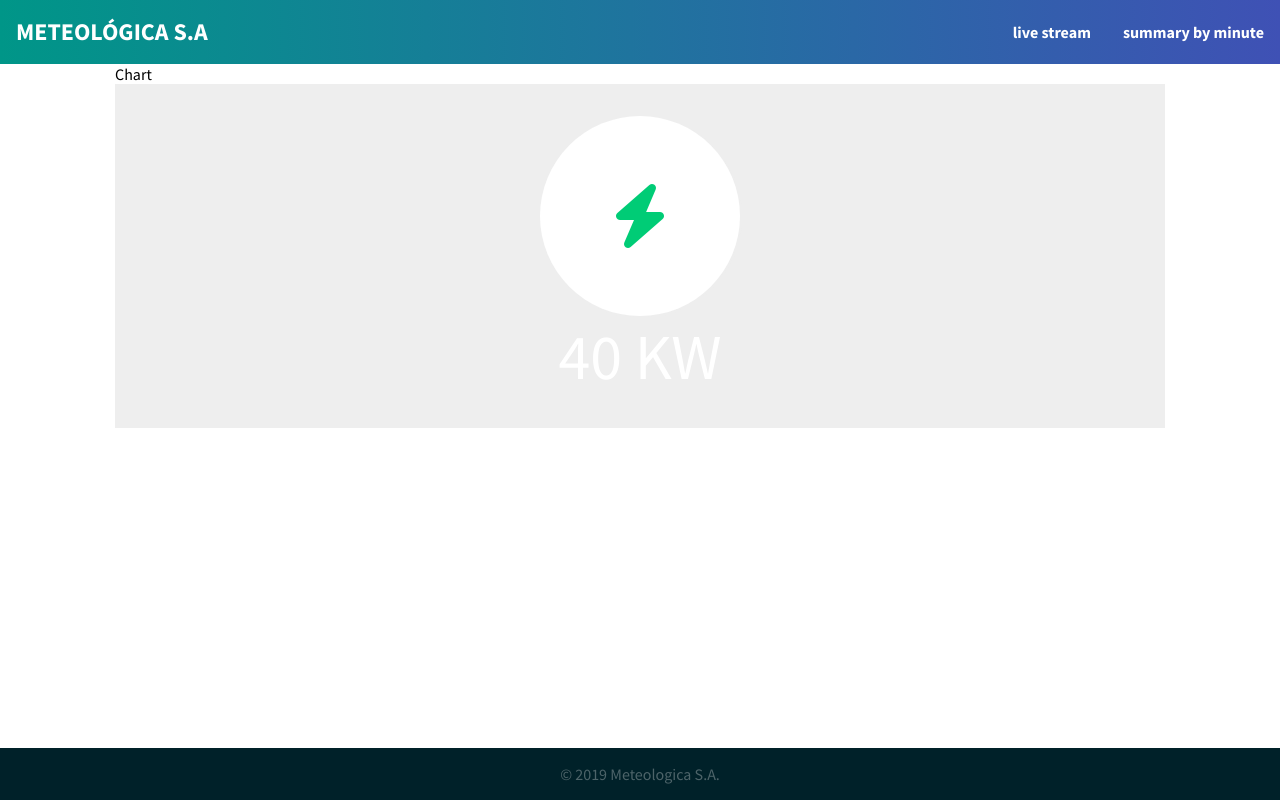
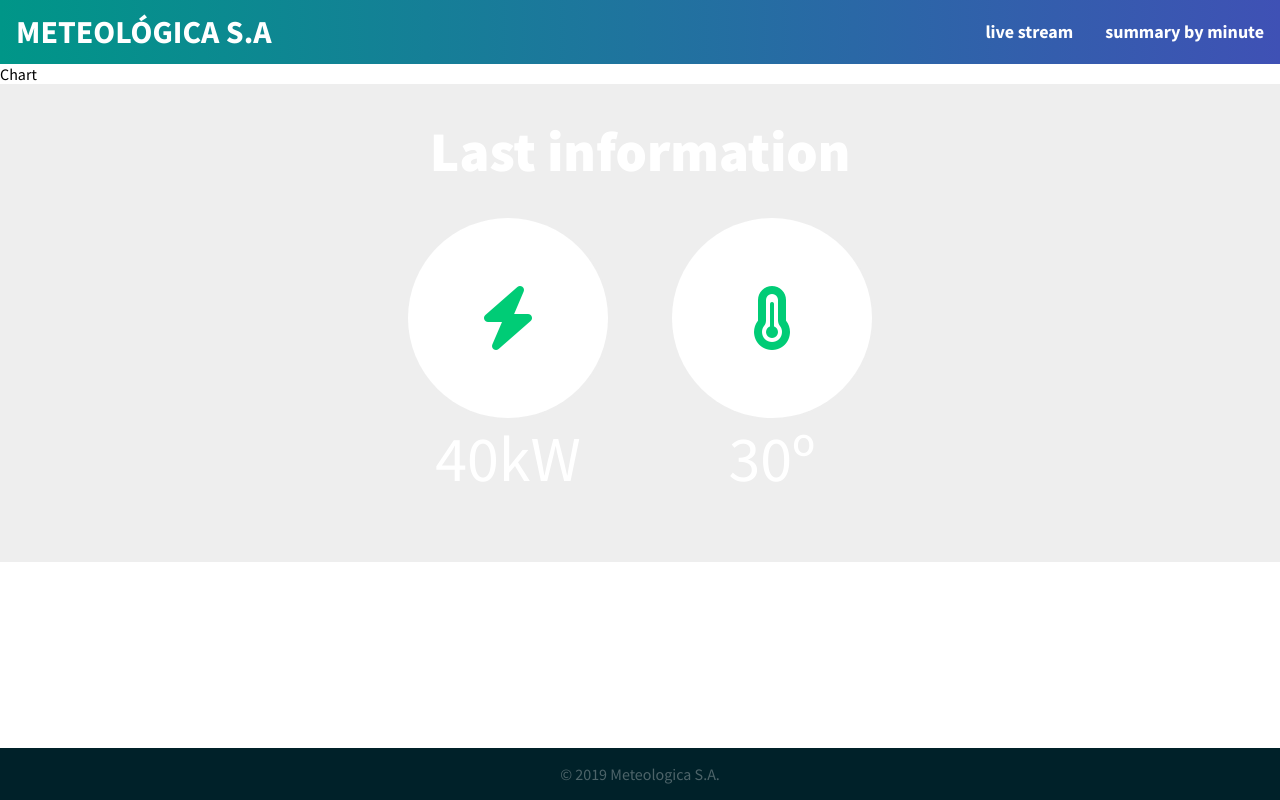
Before and after one commit to PozaTR/prueba_meteologica, a React (Create React App) app: page /#/ in a window 1280 px wide. Built offline with nearby package versions, Linux system fonts and the light colour scheme.

Commit message:
use children to show icons amd add styles

```diff
--- a/src/App.js
+++ b/src/App.js
@@ -24,7 +24,7 @@ class App extends React.Component {
          </nav>
        </header>
        <main className="main">
-         <div className="wrapper">
+         <div>
             <Switch>
               <Route exact path='/' render={RouterProps => (
                 <LiveInfo />
--- a/src/components/LastInfo.js
+++ b/src/components/LastInfo.js
@@ -3,17 +3,21 @@ import PropTypes from 'prop-types';
 import '../styles/components/lastInfo.scss';
 
 const LastInfo = (props) => {
+  const { children, text } = props;
 
   return(
     <div className="lastInfo">
-      <div className="lastInfo__container">
-        <div className="lastInfo__icon">
-          <i className="fas fa-bolt"></i>
-        </div>
-        <p className="lastInfo__information">40 KW</p>
+      <div className="lastInfo__icon">
+        {children}
       </div>
+      <p className="lastInfo__information">{text}</p>
     </div>
   )
 }
 
+LastInfo.propTypes = {
+  children: PropTypes.object.isRequired,
+  text: PropTypes.string.isRequired
+}
+
 export default LastInfo;
--- a/src/components/LiveInfo.js
+++ b/src/components/LiveInfo.js
@@ -9,7 +9,17 @@ const LiveInfo = (props) => {
   return(
       <div>
         <ChartInfo />
-        <LastInfo />
+        <div className="lastInfo__wrap">
+          <h2 className="lastInfo__title">Last information</h2>
+          <div className="lastInfo__container">
+            <LastInfo className="lastInfo" text="40kW">
+              <i className="fas fa-bolt"></i>
+            </LastInfo>
+            <LastInfo className="lastInfo" text="30º">
+              <i className="fas fa-thermometer-three-quarters"></i>
+            </LastInfo>
+          </div>
+        </div>
       </div>
   )
 }
--- a/src/styles/components/app.scss
+++ b/src/styles/components/app.scss
@@ -7,7 +7,7 @@ $headerHeight: $gap-xl;
   background: linear-gradient(to left, $secundary, $primary-dark);
   display: flex;
   flex-wrap: wrap;
-  font-size: 16px;
+  font-size: 18px;
   justify-content: space-between;
   line-height: 1;
   min-height: $headerHeight;
@@ -18,7 +18,7 @@ $headerHeight: $gap-xl;
 
   &__title {
     color: $white;
-    font-size: 24px;
+    font-size: 32px;
     text-transform: uppercase;
     flex-basis: 100%;
 
--- a/src/styles/components/lastInfo.scss
+++ b/src/styles/components/lastInfo.scss
@@ -1,11 +1,8 @@
 @import '../core/variables';
 @import '../core/mixins';
 
-.lastInfo__container {
-  background-color: $ligth;
-  padding: $gap-lg;
-  flex-direction: column;
-  @include flex-center;
+.lastInfo {
+  @include flex-column;
 }
 
 .lastInfo__icon {
@@ -15,7 +12,6 @@
   color: $primary;
   font-size: 64px;
   height: 200px;
-  padding: $gap-md;
   width: 200px;
   @include flex-center;
 }
--- a/src/styles/components/liveInfo.scss
+++ b/src/styles/components/liveInfo.scss
@@ -0,0 +1,27 @@
+@import '../core/variables';
+@import '../core/mixins';
+
+.lastInfo__title {
+  color: $white;
+  font-size: 56px;
+  font-weight: 900;
+}
+
+.lastInfo__wrap {
+  background-color: $ligth;
+  padding: $gap-lg;
+  @include flex-column;
+}
+
+.lastInfo__container {
+  display: flex;
+  @include flex-column;
+
+  @media all and (min-width: $tablet) {
+    flex-direction: row;
+  }
+}
+
+.lastInfo {
+  padding: $gap-lg;
+}
--- a/src/styles/core/_mixins.scss
+++ b/src/styles/core/_mixins.scss
@@ -1,7 +1,14 @@
 @import './variables';
 
 @mixin flex-center {
-    align-items: center;
-    display:flex;
-    justify-content: center;
+  align-items: center;
+  display:flex;
+  justify-content: center;
 }
+
+@mixin flex-column {
+  align-items: center;
+  display:flex;
+  flex-direction: column;
+  justify-content: center;
+}
```
